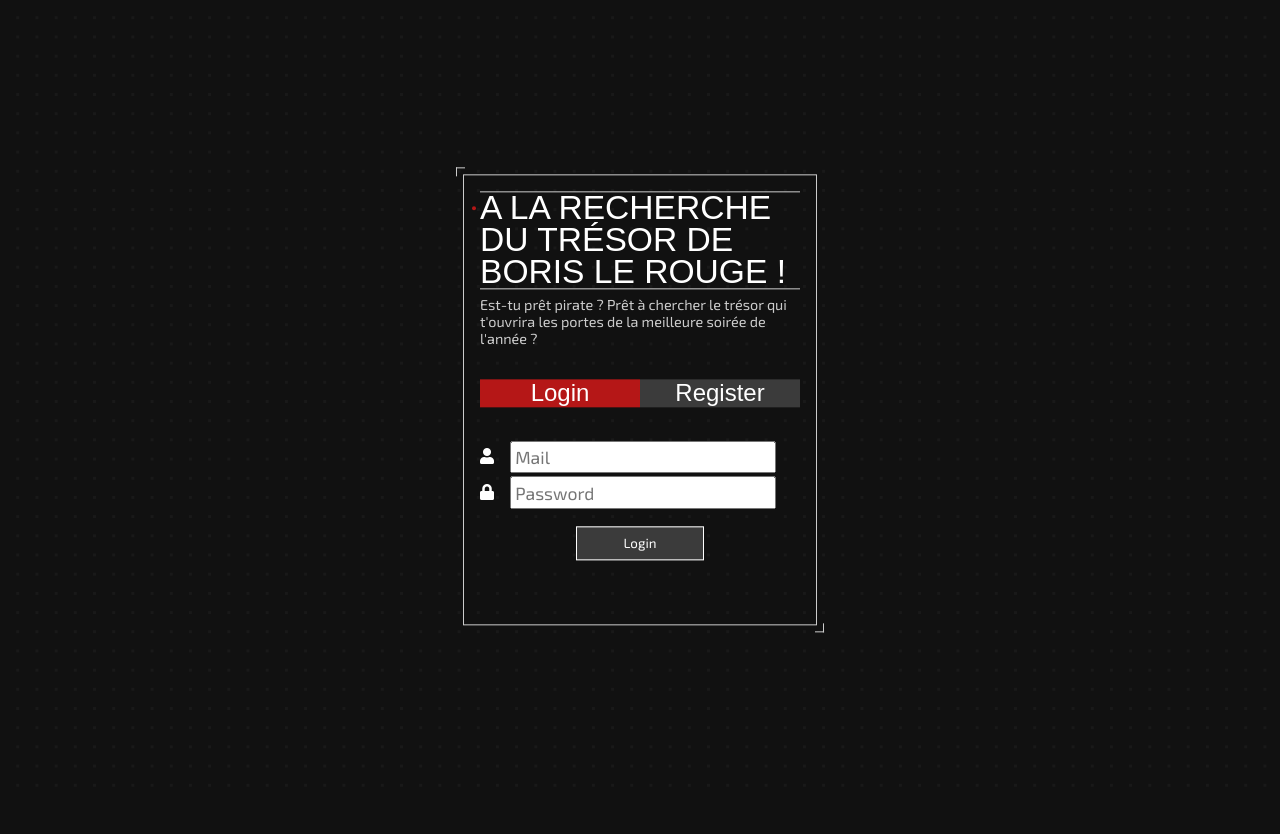
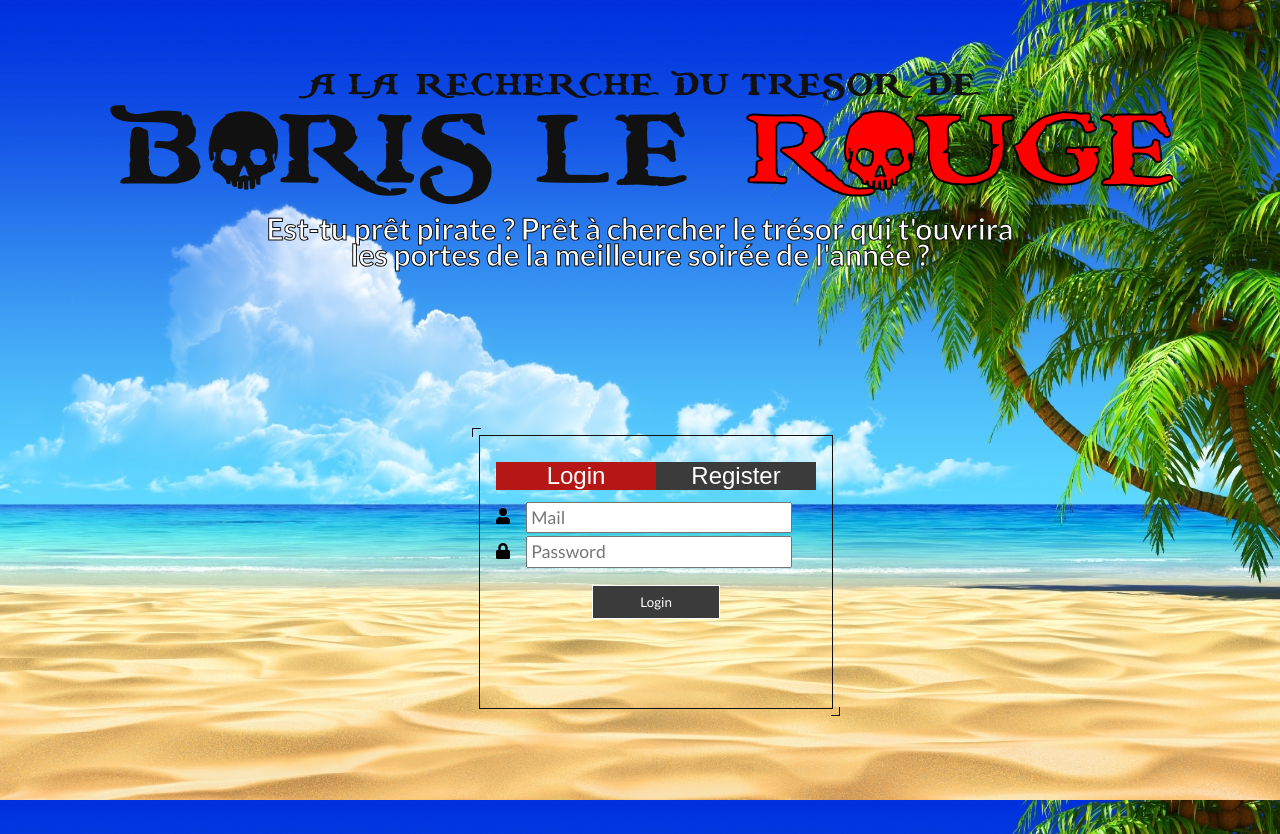
Before and after one commit to BDA-TSP-IMTBS/Treasure-Chest, a Flask app: page /login/ in a window 1280 px wide. Before the commit the page ends 633 px from the top, so only its background shows below. Run offline with Flask 3, Linux system fonts and the light colour scheme; some libraries are stand-ins or nearby versions; some web fonts are replaced.

Commit message:
login personalisation

```diff
--- a/app/app.py
+++ b/app/app.py
@@ -50,7 +50,10 @@ mail_body = data["mail_body"]
 # Extract the question data
 with open("./question.json", "r") as f:
     data = json.load(f)
+questionImage = data["image"]
+question = data["question"]
 answers = data["answers"]
+
 
 # Extract the treasures data
 with open("./treasures.json", "r") as f:
@@ -142,6 +145,7 @@ def logout():
    session.pop('loggedin', None)
    session.pop('id', None)
    session.pop('mail', None)
+   session.pop('place', None)
    session.pop('discoverTime', None)
    # Redirect to login page
    return redirect(url_for('login'))
@@ -172,7 +176,7 @@ def register():
         if account: # If account exists show error and validation checks
             msg = 'Account already exists!'
         elif "@telecom-sudparis.eu" not in mail and "@imt-bs.eu" not in mail: # and "!!" not in mail: # Check if it is a TSP or IMT-BS adress
-            msg = 'Please use your TSP or IMT-BS mail address'
+            msg = 'Use your TSP or IMT-BS mail adress'
         elif not mail or not password or not answer:
             msg = 'Please fill out the form!'
             previous_mail = mail
@@ -192,7 +196,7 @@ def register():
         msg = 'Please fill out the form!'
 
     # Show registration form with message (if any)
-    return render_template('register.html', msg=msg, previous_mail=previous_mail)
+    return render_template('register.html', msg=msg, previous_mail=previous_mail, question=question, questionImage=questionImage)
 
 # Verification endpoint
 @app.route('/login/register/verification', methods=['GET', 'POST'])
--- a/app/question.json
+++ b/app/question.json
@@ -1,6 +1,6 @@
 {
-    "image": "",
-    "question": "Quel est ce drapeau",
+    "image": "the-pirate-bay.png",
+    "question": "Quels pirates se regoupent sous ce pavillon ?",
     "answers": [
         "pirate bay",
         "the pirate bay"
--- a/app/static/index.css
+++ b/app/static/index.css
@@ -1,10 +1,17 @@
 @import url("https://fonts.googleapis.com/css2?family=Exo+2:ital,wght@0,300;0,400;0,700;1,700&display=swap");
 @import url("https://fonts.googleapis.com/css2?family=Saira+Extra+Condensed:wght@300;400;500;700&display=swap");
+@import url('https://fonts.googleapis.com/css2?family=Lato:ital,wght@0,100;0,300;0,400;0,700;0,900;1,100;1,300;1,400;1,700;1,900&display=swap');
+
 * {
   margin: 0;
   padding: 0;
   font-family: "Saira Extra Condensed", sans-serif;
   color: white;
+}
+
+@font-face {
+  font-family: "TheRumIsGone";
+  src: url("./resources/TheRumIsGone-Wy1nG.ttf") format("truetype");
 }
 
 html {
@@ -13,24 +20,113 @@ html {
   min-height: 45rem;
   padding: 1em;
   box-sizing: border-box;
-  background: #191919;
-  background-image: linear-gradient(90deg, #111 1rem, transparent 1rem), linear-gradient(#111 1rem, transparent 1rem);
-  background-size: 1.2rem 1.2rem;
 }
 
 body {
   min-height: 45rem;
   width: 100%;
   height: 100%;
+
+  background-image: url('./resources/Plage.jpg');
+  background-repeat: no-repeat;
+  background-attachment: fixed;
+  background-size: cover;
 }
 
 p {
-  font-family: "Exo 2", sans-serif;
+  font-family: "Lato", sans-serif;
 }
 
+
+.sub-title {
+  margin-top: 50px;
+  text-align: center;
+
+  font-family: "TheRumIsGone", sans-serif;
+  font-size: 30px;
+  font-weight: normal;
+  color: #111111;
+  text-transform: uppercase;
+}
+
+.main-title {
+  margin-top: -20px;
+  text-align: center;
+
+  font-family: "TheRumIsGone", sans-serif;
+  font-size: 100px;
+  font-weight: normal;
+  color: #111111;
+}
+
+.rouge {
+  text-align: inherit;
+  top: inherit;
+
+  font-family: inherit;
+  font-size: inherit;
+  font-weight: inherit;
+  color: red;
+  text-shadow: inherit;
+
+  -webkit-text-stroke: 2px black;
+}
+
+.question-image {
+  max-width: 50%;
+  height: auto;
+
+  margin-left: 25%;
+}
+
+.question {
+  padding: 10px;
+  text-align: center;
+
+  font-family: "Lato", sans-serif;
+  font-size: 20px;
+  font-weight: bold;
+  color: #111111;
+}
+
+
+
 .main-container {
-  border: 1px solid #ccc;
-  color: #ddd;
+  border: 1px solid #111111;
+  color: #111111;
+  width: 100%;
+  max-width: 20rem;
+  min-height: 15rem;
+
+  padding: 1rem;
+  position: absolute;
+  margin-top: 300px;
+  margin-left: 50%;
+  transform: translate(-50%, -50%);
+}
+.main-container:after, .main-container:before {
+  content: "";
+  color: #111111;
+  position: absolute;
+  width: 0.5rem;
+  height: 0.5rem;
+}
+.main-container:before {
+  bottom: -0.5rem;
+  right: -0.5rem;
+  border-bottom: 1px solid #111111;
+  border-right: 1px solid #111111;
+}
+.main-container:after {
+  top: -0.5rem;
+  left: -0.5rem;
+  border-top: 1px solid #111111;
+  border-left: 1px solid #111111;
+}
+
+.verification {
+  border: 1px solid #111111;
+  color: #111111;
   width: 100%;
   max-width: 20rem;
   min-height: 15rem;
@@ -40,29 +136,29 @@ p {
   left: 50%;
   transform: translate(-50%, -50%);
 }
-.main-container:after, .main-container:before {
+.verification:after, .verification:before {
   content: "";
-  color: #ccc;
+  color: #111111;
   position: absolute;
   width: 0.5rem;
   height: 0.5rem;
 }
-.main-container:before {
+.verification:before {
   bottom: -0.5rem;
   right: -0.5rem;
-  border-bottom: 1px solid #ccc;
-  border-right: 1px solid #ccc;
+  border-bottom: 1px solid #111111;
+  border-right: 1px solid #111111;
 }
-.main-container:after {
+.verification:after {
   top: -0.5rem;
   left: -0.5rem;
-  border-top: 1px solid #ccc;
-  border-left: 1px solid #ccc;
+  border-top: 1px solid #111111;
+  border-left: 1px solid #111111;
 }
 
 .header {
-  border-top: 1px solid #ccc;
-  border-bottom: 1px solid #ccc;
+  border-top: 1px solid #111111;
+  border-bottom: 1px solid #111111;
   line-height: 2rem;
   font-size: 2.1rem;
   font-weight: normal;
@@ -80,13 +176,17 @@ p {
   margin: 0.875rem 0 0 0;
   border-radius: 50%;
 }
+.description {
+  margin-top: -10px;
+  font-family: "Lato", sans-serif;
 
-.description {
-  margin: 0.5em 0;
-  font-family: "Exo 2", sans-serif;
-  font-size: 0.9rem;
-  color: #ccc;
+  text-align: center;
+  font-size: 30px;
+  font-weight: bold;
+
+  color: white;
   text-transform: none;
+  -webkit-text-stroke: 1px #111111;
 }
 .description strong {
   font-weight: bold;
@@ -97,7 +197,7 @@ p {
   width: 55%;
   margin: 1em auto;
   padding: 0.5em;
-  border: 3px solid #ccc;
+  border: 3px solid #111111;
   display: flex;
   flex-direction: column;
   justify-content: center;
@@ -116,7 +216,7 @@ p {
   display: flex;
   justify-content: space-around;
   width: 100%;
-  margin: 2rem 0;
+  margin: 10px 0;
 }
 .links a {
   display: block;
@@ -146,7 +246,7 @@ form .form-section input {
   width: 80%;
   margin-left: 1rem;
   color: black;
-  font-family: "Exo 2", sans-serif;
+  font-family: "Lato", sans-serif;
   font-size: 1.1rem;
   padding: 0.2rem;
 }
@@ -155,7 +255,7 @@ form input[type=submit] {
   width: 40%;
   background-color: rgb(59, 59, 59);
   border: 1px white solid;
-  font-family: "Exo 2", sans-serif;
+  font-family: "Lato", sans-serif;
   padding: 0.5rem;
   cursor: pointer;
 }
@@ -164,8 +264,10 @@ form input[type=submit]:hover {
 }
 
 .msg {
-  font-family: "Exo 2", sans-serif;
-  margin: 1rem 0.2rem;
+  font-family: "Lato", sans-serif;
+  margin: 10px;
+  color: #111111;
+  text-align: center;
 }
 
 .navtop {
--- /dev/null
+++ b/app/templates/base.html
@@ -0,0 +1,20 @@
+<!DOCTYPE html>
+<html>
+  <head>
+    <meta charset="utf-8" />
+    <title>{% block title %}{% endblock %}</title>
+    <link
+      rel="stylesheet"
+      href="{{ url_for('static', filename='index.css') }}"
+    />
+    <link
+      rel="stylesheet"
+      href="https://use.fontawesome.com/releases/v5.7.1/css/all.css"
+    />
+  </head>
+  <body>
+    <div class="content">
+        {% block content %}{% endblock %}
+    </div>
+  </body>
+</html>
--- a/app/templates/home.html
+++ b/app/templates/home.html
@@ -2,7 +2,7 @@
 
 {% block title %} Home {% endblock %}
 
-{% block content %}
+{% block treasure_content %}
 <div class="home-section">
   <h2>Good luck {{prenom}} !</h2>
   <p>You can consulte the code you have found in the treasure section</p>
--- a/app/templates/login.html
+++ b/app/templates/login.html
@@ -1,24 +1,18 @@
-<!DOCTYPE html>
-<html>
-  <head>
-    <meta charset="utf-8" />
-    <title>Bienvenue</title>
-    <link
-      rel="stylesheet"
-      href="{{ url_for('static', filename='index.css') }}"
-    />
-    <link
-      rel="stylesheet"
-      href="https://use.fontawesome.com/releases/v5.7.1/css/all.css"
-    />
-  </head>
-  <body>
+{% extends 'base.html' %}
+
+{% block title %} Login {% endblock %}
+
+{% block content %}
+<div>
+  <h2 class="sub-title">A la recherche du tresor de</h2>
+  <h1 class="main-title">Boris le <span class="rouge">Rouge</span></h1>
+  <div>
+    <p class="description">Est-tu prêt pirate ? Prêt à chercher le trésor qui t'ouvrira</p>
+    <p class="description">les portes de la meilleure soirée de l'année ?</p>
+  </div>
+</div>
+
 <div class="main-container">
-      <h2 class="header">A la recherche du trésor de Boris le Rouge !</h2>
-      <p class="description">
-        Est-tu prêt pirate ? Prêt à chercher le trésor qui t'ouvrira les portes de la meilleure soirée de l'année ?
-      </p>
-
   <div class="login">
     <div class="links">
       <a href="{{ url_for('login') }}" class="active">Login</a>
@@ -27,7 +21,7 @@
     <form action="{{ url_for('login') }}" method="post">
       <div class="form-section">
         <label for="mail">
-              <i class="fas fa-user"></i>
+          <i class="fas fa-user" style="color: black;"></i>
         </label>
         <input
           type="text"
@@ -39,7 +33,7 @@
       </div>
       <div class="form-section">
         <label for="password">
-              <i class="fas fa-lock"></i>
+          <i class="fas fa-lock" style="color: black;"></i>
         </label>
         <input
           type="password"
@@ -56,5 +50,4 @@
     </form>
   </div>
 </div>
-  </body>
-</html>
+{% endblock %}
--- a/app/templates/nothing.html
+++ b/app/templates/nothing.html
@@ -1,8 +1,9 @@
 {% extends 'layout.html' %}
+
 {% block title %}Treasure{% endblock %}
-{%block content %}
+
+{%block treasure_content %}
 <div class="home-section">
   <h1>There is nothing here</h1>
 </div>
-
 {% endblock %}
--- a/app/templates/scoreboard.html
+++ b/app/templates/scoreboard.html
@@ -1,4 +1,4 @@
-{% extends 'layout.html' %}
+{% extends 'base.html' %}
 
 {% block title %}Scoreboard{% endblock %}
 
--- a/app/templates/treasure.html
+++ b/app/templates/treasure.html
@@ -1,9 +1,10 @@
 {% extends 'layout.html' %}
+
 {% block title %}Treasure{% endblock %}
-{%block content %}
+
+{%block treasure_content %}
 <div class="home-section">
   <h1>{{treasure["treasure"]}}</h1>
   <h2>{{treasure["description"]}}</h2>
 </div>
-
 {% endblock %}
```
Also changed, not shown: app/templates/layout.html (+11 -25 lines), app/templates/register.html (+23 -25 lines), app/templates/verification.html (+10 -23 lines), app/static/resources/Fermé.png (added), app/static/resources/Ouvert.png (added), app/static/resources/Plage.jpg (added), app/static/resources/TheRumIsGone-Wy1nG.ttf (added), app/static/resources/Vide.png (added), app/static/resources/the-pirate-bay.png (added), 1 other file. Lines whose indentation alone changed are shown as unchanged.
